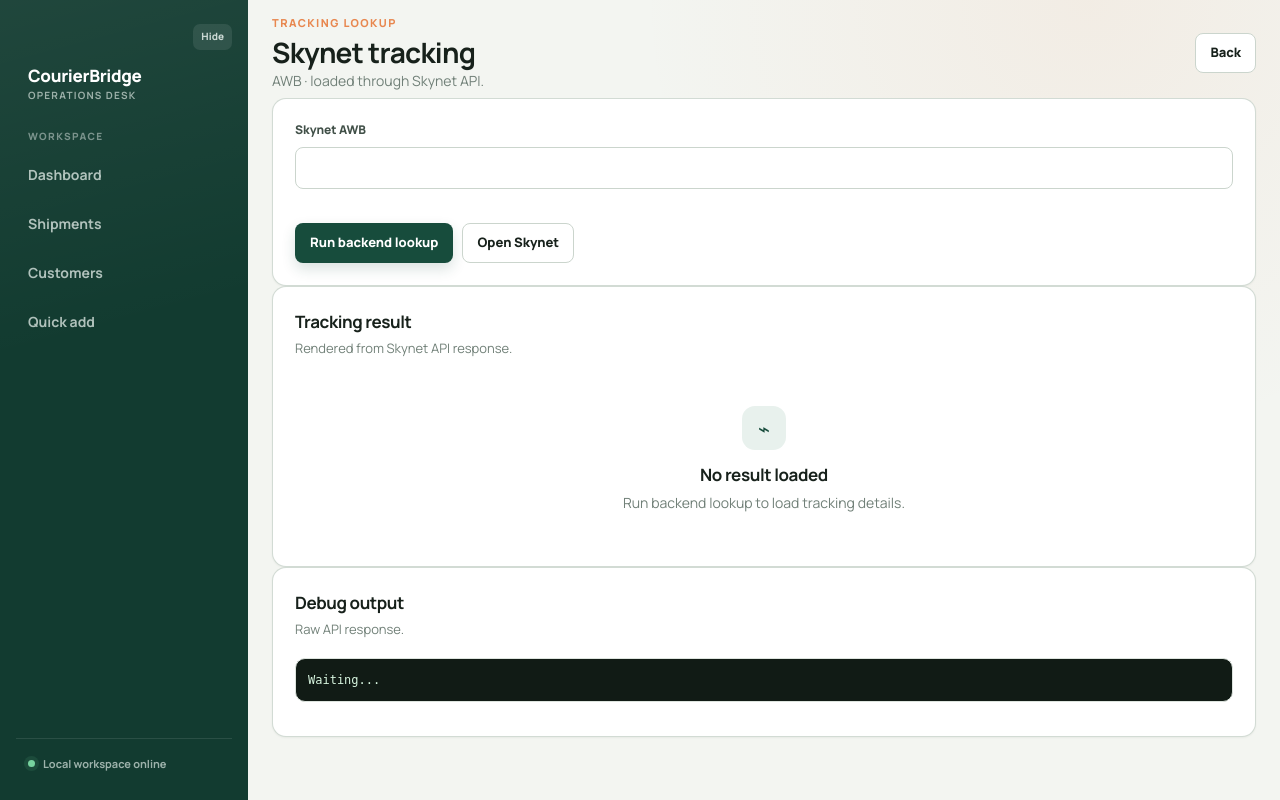
After one commit to Tanishq014/courierBridge, a FastAPI app: page /tracking/skynet in a window 1280 px wide. The commit adds this page. Run offline with FastAPI, Linux system fonts and the light colour scheme; some libraries are stand-ins or nearby versions.

Commit message:
Add Skynet tracking support, duty paid red button
Implement Skynet tracking integration with API endpoint, debug page, and tracking data fetching. Includes new routes for /skynet and /skynet/lookup endpoints, template for displaying shipment history, and fetch_skynet function for parsing Skynet API responses. Also fixes custom duty toggle button styling to show red when selected.

```diff
--- a/app/templates/shipments/list.html
+++ b/app/templates/shipments/list.html
@@ -9,6 +9,7 @@
 .hidden-radio { display: none !important; }
 .custom-duty-toggle .btn-toggle { cursor: pointer; padding: 2px 8px; font-size: 10px; border-radius: 4px; background: #f1f5f9; color: #64748b; font-weight: 500; border: 1px solid transparent; transition: all 0.15s; }
 .hidden-radio:checked + .btn-toggle { background: #fff; color: #0f172a; border-color: #cbd5e1; box-shadow: 0 1px 2px rgba(0,0,0,0.05); }
+input[name="custom_duty"][value="true"].hidden-radio:checked + .btn-toggle { background: #ef4444; color: #fff; border-color: #dc2626; }
 .shipments-table th:nth-child(2), .shipments-table th:nth-child(4),
 .shipments-table td:nth-child(2), .shipments-table td:nth-child(4) { width: 105px; min-width: 105px; max-width: 105px; word-wrap: break-word; }
 .shipments-table th.ai-mode-col, .shipments-table td.ai-mode-col { width: 175px; min-width: 175px; max-width: 175px; word-wrap: break-word; }
@@ -714,6 +715,7 @@ Track: ${url}` : label;
         if (!awb) return { url: '', copy: false };
         if (normalized === 'atlantic') return { url: `/tracking/atlantic?awb=${encodeURIComponent(awb)}`, copy: false, autoFill: false };
         if (normalized === 'overseas') return { url: `/tracking/overseas?awb=${encodeURIComponent(awb)}`, copy: false, autoFill: false };
+        if (normalized === 'skynet') return { url: `/tracking/skynet?awb=${encodeURIComponent(awb)}`, copy: false, autoFill: false };
         if (copyAndOpenSites[normalized]) return { url: copyAndOpenSites[normalized], copy: true, autoFill: false };
         const template = trackingTemplates[normalized] || (trackingType === 'lm_awb' ? 'https://t.17track.net/en#nums={awb}' : '');
         return { url: template ? template.replace('{awb}', encodeURIComponent(awb)) : '', copy: false, autoFill: false };
--- /dev/null
+++ b/app/templates/tracking/skynet_debug.html
@@ -0,0 +1,124 @@
+{% extends "base.html" %}
+
+{% block title %}Skynet tracking | CourierBridge{% endblock %}
+
+{% block content %}
+<header class="page-header compact-page-header">
+    <div class="page-heading">
+        <div class="eyebrow">Tracking lookup</div>
+        <h1>Skynet tracking</h1>
+        <p class="page-description">AWB {{ awb }} · loaded through Skynet API.</p>
+    </div>
+    <div class="page-actions">
+        <a href="/shipments" class="btn btn-secondary">Back</a>
+    </div>
+</header>
+
+<section class="card stack">
+    <div class="form-group">
+        <label>Skynet AWB</label>
+        <input autocomplete="new-password" spellcheck="false" id="skynet-awb" type="text" value="{{ awb }}">
+    </div>
+    <div class="button-row">
+        <button type="button" class="btn btn-primary" id="lookup-btn">Run backend lookup</button>
+        <a class="btn btn-secondary" href="{{ skynet_url }}" target="_blank" rel="noopener">Open Skynet</a>
+    </div>
+</section>
+
+<section class="card">
+    <div class="card-header">
+        <div>
+            <h3>Tracking result</h3>
+            <p class="card-subtitle">Rendered from Skynet API response.</p>
+        </div>
+    </div>
+    <div id="skynet-rendered-result" class="skynet-rendered-result empty-state compact">
+        <div><div class="empty-icon">⌁</div><h3>No result loaded</h3><p>Run backend lookup to load tracking details.</p></div>
+    </div>
+</section>
+
+<section class="card">
+    <div class="card-header">
+        <div>
+            <h3>Debug output</h3>
+            <p class="card-subtitle">Raw API response.</p>
+        </div>
+    </div>
+    <pre id="debug-output" class="debug-output">Waiting...</pre>
+</section>
+{% endblock %}
+
+{% block scripts %}
+<script>
+(() => {
+    const awbInput = document.getElementById('skynet-awb');
+    const output = document.getElementById('debug-output');
+    const renderedResult = document.getElementById('skynet-rendered-result');
+    const skynetUrl = {{ skynet_url | tojson }};
+    const log = (...args) => {
+        console.log('[Skynet tracking debug]', ...args);
+        output.textContent += `\n${args.map(arg => typeof arg === 'string' ? arg : JSON.stringify(arg, null, 2)).join(' ')}`;
+    };
+    const awb = () => awbInput.value.trim();
+
+    async function runLookup() {
+        output.textContent = 'Running API lookup...';
+        renderedResult.classList.add('empty-state', 'compact');
+        renderedResult.innerHTML = '<div><div class="empty-icon">⌁</div><h3>Loading...</h3><p>Calling Skynet API endpoint.</p></div>';
+        const number = awb();
+        log('lookup:start', {awb: number});
+        try {
+            const response = await fetch(`/tracking/skynet/lookup?awb=${encodeURIComponent(number)}`);
+            const payload = await response.json();
+            log('lookup:status', response.status);
+            output.textContent = JSON.stringify(payload, null, 2);
+
+            if (payload.json && payload.json.data && payload.json.data.shipmentHistory) {
+                const history = payload.json.data.shipmentHistory;
+                const details = payload.json.data.shipmentDetails ? payload.json.data.shipmentDetails[0] : null;
+
+                let html = '<div style="padding: 1rem;">';
+                if (details) {
+                    html += `
+                    <div style="display: grid; grid-template-columns: repeat(auto-fit, minmax(200px, 1fr)); gap: 1rem; margin-bottom: 1.5rem; padding: 1rem; background: #f8fafc; border-radius: 8px;">
+                        <div><strong style="color: #64748b; font-size: 0.8em; text-transform: uppercase;">Status</strong><br><span style="font-weight: 500">${details.status || '-'}</span></div>
+                        <div><strong style="color: #64748b; font-size: 0.8em; text-transform: uppercase;">Service Name</strong><br><span>${details.serviceName || '-'}</span></div>
+                        <div><strong style="color: #64748b; font-size: 0.8em; text-transform: uppercase;">Destination</strong><br><span>${details.destination || '-'}</span></div>
+                        <div><strong style="color: #64748b; font-size: 0.8em; text-transform: uppercase;">Origin Hub</strong><br><span>${details.originHub || '-'}</span></div>
+                        <div><strong style="color: #64748b; font-size: 0.8em; text-transform: uppercase;">Shipper</strong><br><span>${details.shipperName || '-'}</span><br><span style="font-size: 0.9em; color: #64748b">${details.shipperLocation || ''}</span></div>
+                        <div><strong style="color: #64748b; font-size: 0.8em; text-transform: uppercase;">Consignee</strong><br><span>${details.consigneeName || '-'}</span><br><span style="font-size: 0.9em; color: #64748b">${details.consigneeLocation || ''}</span></div>
+                        <div><strong style="color: #64748b; font-size: 0.8em; text-transform: uppercase;">Forwarder</strong><br><span>${details.forwarder || '-'} (${details.forwarderNo || ''})</span></div>
+                        <div><strong style="color: #64748b; font-size: 0.8em; text-transform: uppercase;">Weight / Pieces</strong><br><span>${details.weight || '-'} kg / ${details.pieces || '-'} pcs</span></div>
+                        <div><strong style="color: #64748b; font-size: 0.8em; text-transform: uppercase;">Booking Date</strong><br><span>${details.awbDate || '-'}</span></div>
+                    </div>`;
+                }
+                html += '<table class="table"><thead><tr><th style="text-align: left; padding: 8px; border-bottom: 1px solid #e2e8f0;">Date/Time</th><th style="text-align: left; padding: 8px; border-bottom: 1px solid #e2e8f0;">Location</th><th style="text-align: left; padding: 8px; border-bottom: 1px solid #e2e8f0;">Status</th><th style="text-align: left; padding: 8px; border-bottom: 1px solid #e2e8f0;">Details</th></tr></thead><tbody>';
+
+                for (const item of history) {
+                    html += `<tr>
+                        <td style="white-space: nowrap; padding: 8px; border-bottom: 1px solid #f1f5f9;">${item.date || ''} ${item.time || ''}</td>
+                        <td style="padding: 8px; border-bottom: 1px solid #f1f5f9;">${item.location || ''}</td>
+                        <td style="padding: 8px; border-bottom: 1px solid #f1f5f9;">${item.shipmentStatus || ''}</td>
+                        <td style="padding: 8px; border-bottom: 1px solid #f1f5f9;">${item.shipmentDetails || ''}</td>
+                    </tr>`;
+                }
+                html += '</tbody></table></div>';
+
+                renderedResult.classList.remove('empty-state', 'compact');
+                renderedResult.innerHTML = html;
+            } else {
+                renderedResult.classList.add('empty-state', 'compact');
+                renderedResult.innerHTML = '<div><div class="empty-icon">!</div><h3>No tracking history returned</h3><p>Check debug output below.</p></div>';
+            }
+        } catch (err) {
+            log('lookup:error', String(err));
+            renderedResult.classList.add('empty-state', 'compact');
+            renderedResult.innerHTML = '<div><div class="empty-icon">!</div><h3>Lookup failed</h3><p>Check debug output below.</p></div>';
+        }
+    }
+
+    document.getElementById('lookup-btn').addEventListener('click', runLookup);
+    if (awb()) runLookup();
+})();
+</script>
+{% endblock %}
--- a/app/tracking_links.py
+++ b/app/tracking_links.py
@@ -43,7 +43,7 @@ def build_tracking_url(
     })
 
     normalized_courier = normalize_courier_name(courier_name)
-    if normalized_courier in COPY_AND_OPEN_TRACKING_SITES or normalized_courier in {"atlantic", "overseas"}:
+    if normalized_courier in COPY_AND_OPEN_TRACKING_SITES or normalized_courier in {"atlantic", "overseas", "skynet"}:
         return ""
 
     template = normalized_templates.get(normalized_courier)
@@ -64,4 +64,6 @@ def build_tracking_site_url(courier_name: str | None, tracking_number: str | Non
         return f"/tracking/atlantic?awb={quote_plus(tracking_number)}"
     if normalized == "overseas":
         return f"/tracking/overseas?awb={quote_plus(tracking_number)}"
+    if normalized == "skynet":
+        return f"/tracking/skynet?awb={quote_plus(tracking_number)}"
     return COPY_AND_OPEN_TRACKING_SITES.get(normalized, "")
```
Also changed, not shown: app/routes/tracking.py (+50 -0 lines), app/tracking_fetch.py (+45 -0 lines).
